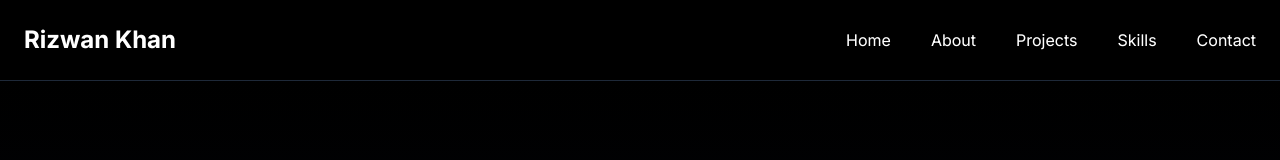
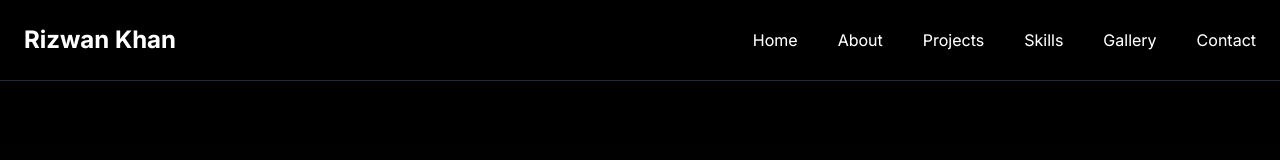
Before and after one commit to rizwankhan25/newportfolio, a Next.js app: page / in a window 1280 px wide. Shown: the top 160 px of the page. Built offline with nearby package versions, Linux system fonts and the light colour scheme.

Commit message:
nav updated

```diff
--- a/src/components/Gallery.js
+++ b/src/components/Gallery.js
@@ -130,7 +130,7 @@ const Gallery = () => {
   };
 
   return (
-    <section id="gallery" className=" pb-12">
+    <section id="gallery" className="pb-12">
       <div className="container">
         <h2 className="text-4xl font-bold text-center mb-14">Gallery</h2>
         <div className="grid grid-cols-1 md:grid-cols-2 lg:grid-cols-4 gap-8">
--- a/src/components/Navbar.js
+++ b/src/components/Navbar.js
@@ -19,6 +19,7 @@ export default function Navbar() {
     { href: '#about', label: 'About' },
     { href: '#projects', label: 'Projects' },
     { href: '#skills', label: 'Skills' },
+    { href: '#gallery', label: 'Gallery' },
     { href: '#contact', label: 'Contact' }
   ];
 
```
